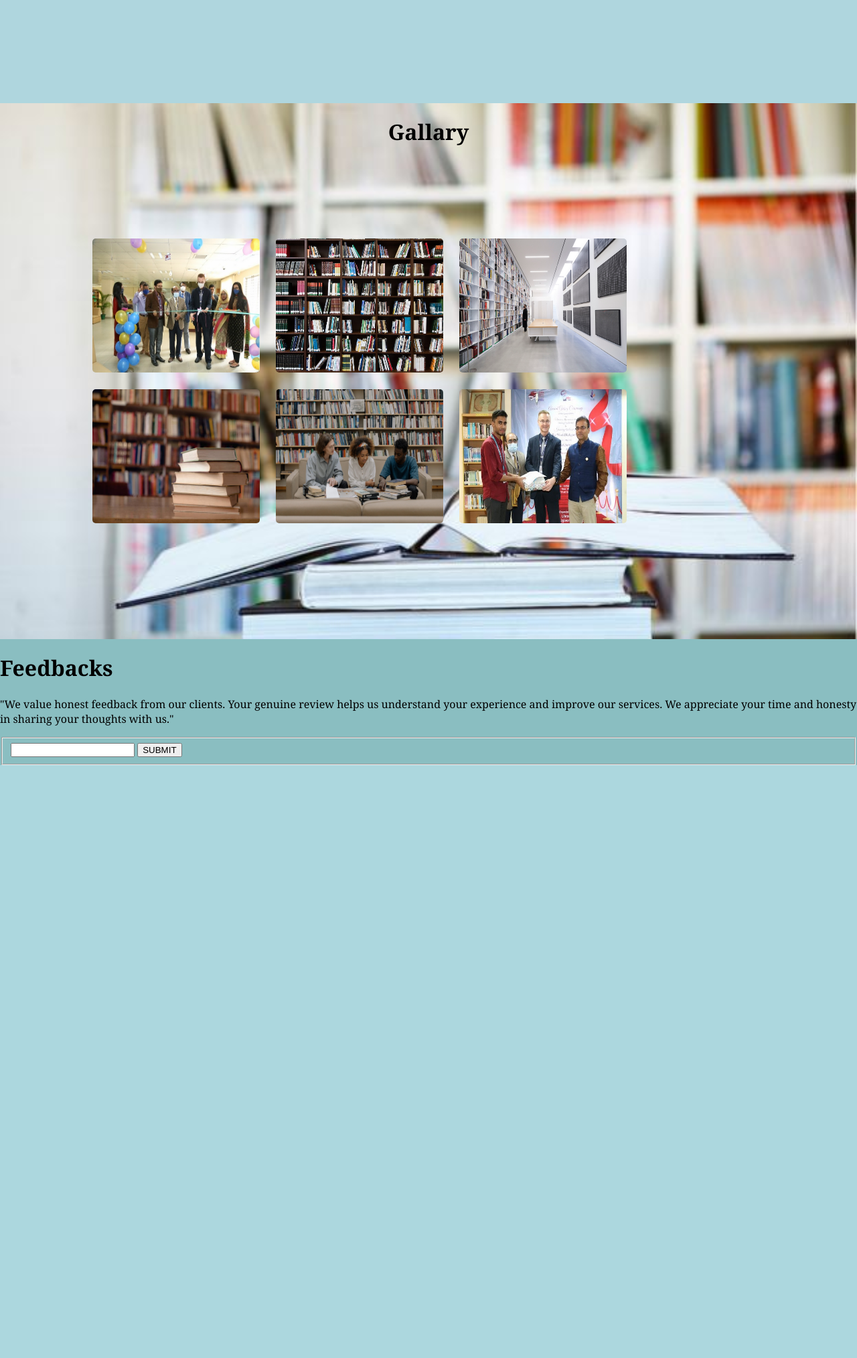
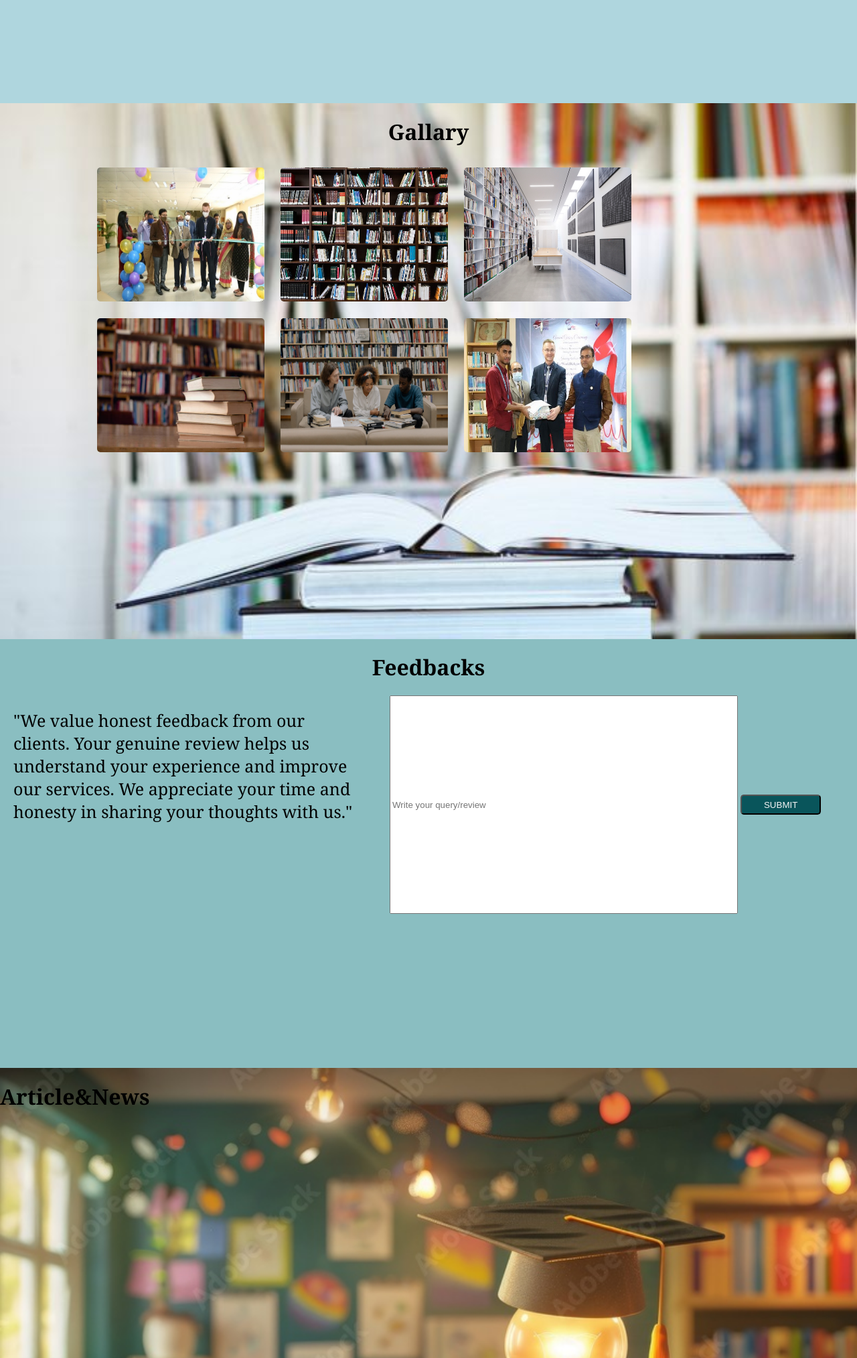
Before and after one commit to c4satya/FreeBook, a PHP site: page / in a window 1280 px wide; the page is wider, and only the part inside the window is pictured. Shown: the part 2486-4513 px from the top of that part at 67% size. Before the commit the page ends 3628 px from the top of that part, so only its background shows below. Run offline with PHP 8.4, Linux system fonts and the light colour scheme.

Commit message:
todayupdate newsSection

```diff
--- a/index.html
+++ b/index.html
@@ -92,7 +92,7 @@
     </div>
     <div class="gallery">
         <h1>Gallary</h1>
-        <div class="imgContainer">
+        <div class="imgContainer" align="center">
 
            <img src="./1.jpg" alt="this is image">
            <img src="./2.jpg" alt="this is image2">
@@ -109,13 +109,14 @@
         <p>
             "We value honest feedback from our clients. Your genuine review helps us understand your experience and improve our services. We appreciate your time and honesty in sharing your thoughts with us."
         </p>
-        <fieldset>
-            <input type="text">
-            <button type="submit">SUBMIT</button>
-        </fieldset>
+
+            <input type="text" class="inputBox" placeholder="Write your query/review">
+            <button  type="submit" class="QuerySubmitBtn">SUBMIT</button>
+
 
     </div>
     <div class="Articles">
+         <h1>Article&AMPNews</h1>
 
     </div>
     <div class="AboutUs"></div>
--- a/style.css
+++ b/style.css
@@ -259,10 +259,52 @@ display: flex;
 
 }
 .imgContainer{
-   align-self: center;
-    margin: 10%;
+
+ width: 85vw;
+
+
     display: flexbox;
-    justify-content:center;
+    justify-content:space-around;
     align-items: center;
 
 }
+.Feedbacks{
+    height: 80vh;
+
+
+}
+.Feedbacks>h1{
+    margin-top: 20px;
+    align-content: center;
+    display: block;
+    text-align: center;
+}
+.Feedbacks>p{
+    width: 40vw;
+    height: max-content;
+    float: left;
+    margin: 20px;
+    font-size: 25px;
+}
+.inputBox{
+    width: 40vw;
+    height: 50%;
+    margin-left: 30px;
+    text-align: start;
+
+
+}
+.QuerySubmitBtn{
+    background-color:#09555b;
+    height: 30px;
+    width: 120px;
+    border-radius: 5px;
+    color: whitesmoke;
+}
+.Articles{
+    background-image: url(./AdobeStock_830783716_Preview.jpeg);
+    background-size: cover;
+    height: 100vh;
+    width: 100vw;
+    backdrop-filter: blur(10px);
+}
```
